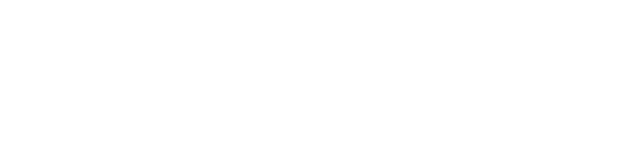
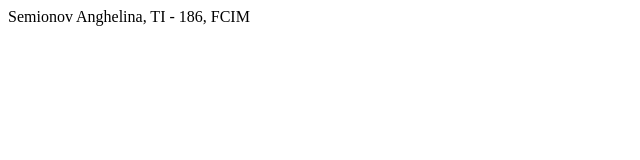
Before and after one commit to anghelina-semionov/TIDPP1, a plain HTML site: page index.html in a window 1280 px wide. Shown: the whole page, without its empty margins (0-640 px from the left). Drawn offline with Linux system fonts and the light colour scheme.

Commit message:
Добавила имя, фамилию, группу и факультет.

```diff
--- a/index.html
+++ b/index.html
@@ -4,5 +4,8 @@
 <head>
     <title>Лабораторная работа №1</title>
 </head>
+<body>
+	Semionov Anghelina, TI - 186, FCIM
+</body>
 
 </html>
```
